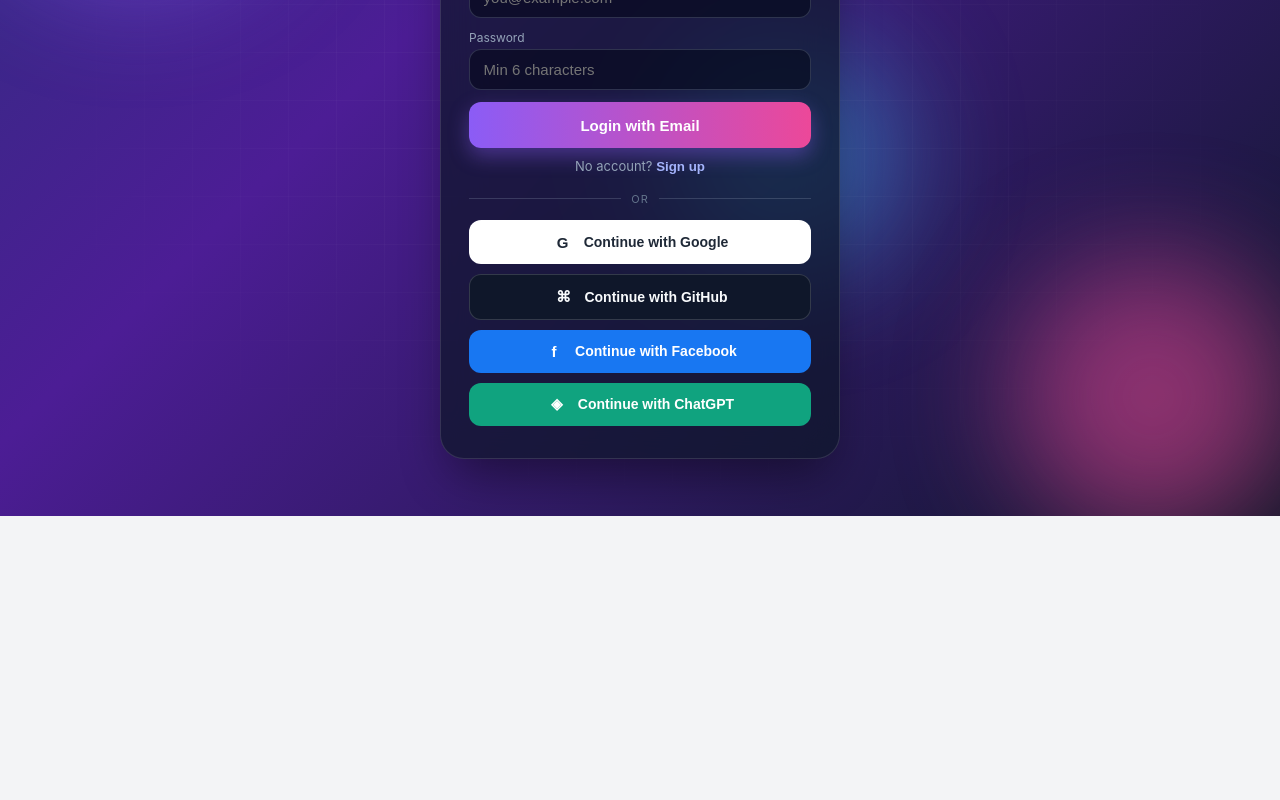
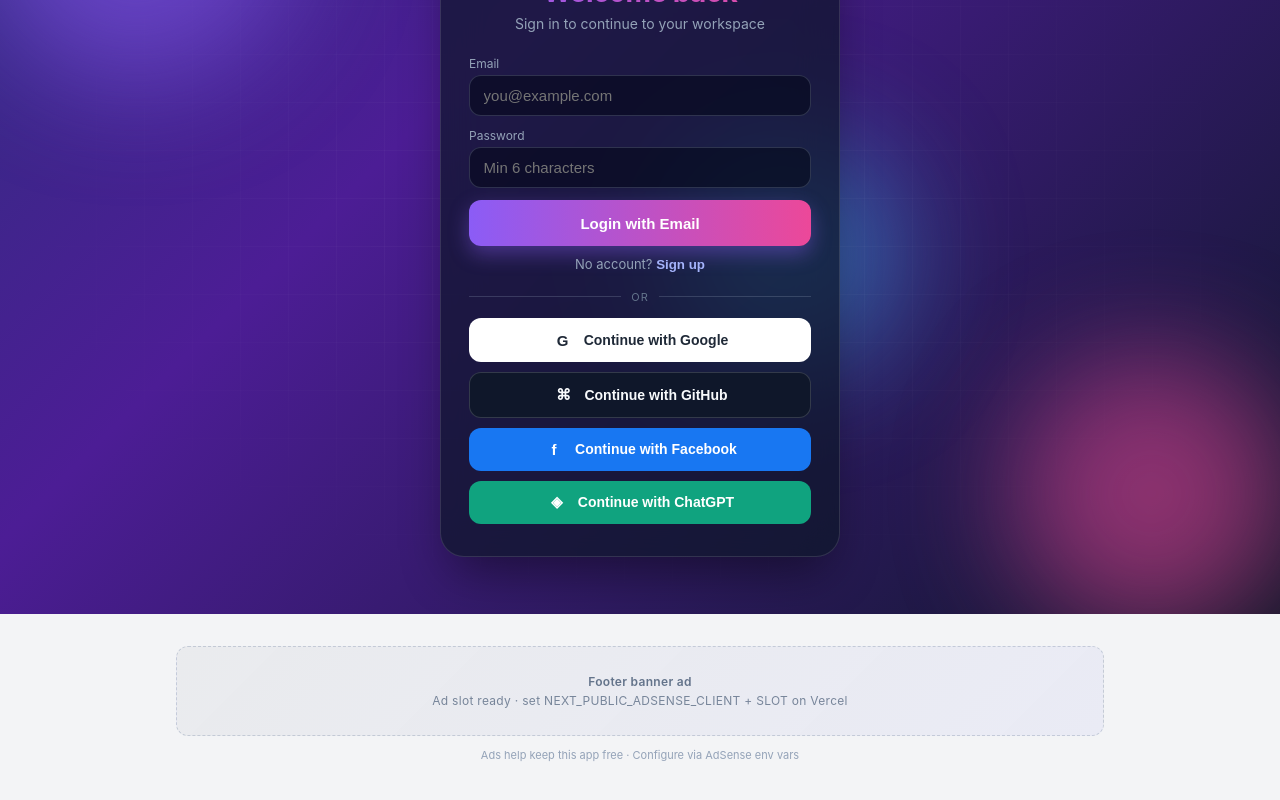
Before and after one commit to kumarsumit68439-code/github-oauth-login, a Next.js app: page /login in a window 1280 px wide. Shown: the part 284-1084 px from the top of the page. Before the commit the page ends 800 px from the top, so only its background shows below. Built offline with nearby package versions, Linux system fonts and the light colour scheme; no server answers.

Commit message:
Add AdSense-ready ad slots: banner component, script loader, home + layout placements

```diff
--- /dev/null
+++ b/app/components/AdBanner.tsx
@@ -0,0 +1,84 @@
+"use client";
+
+import { useEffect, useRef } from "react";
+
+type Props = {
+  slot?: string;
+  format?: "auto" | "horizontal" | "rectangle" | "vertical";
+  style?: React.CSSProperties;
+  className?: string;
+  label?: string;
+};
+
+/**
+ * Google AdSense unit.
+ * Set NEXT_PUBLIC_ADSENSE_CLIENT=ca-pub-xxxxxxxx
+ * and NEXT_PUBLIC_ADSENSE_SLOT_BANNER=1234567890 on Vercel.
+ * Until approved, shows a soft placeholder so layout stays stable.
+ */
+export default function AdBanner({
+  slot,
+  format = "auto",
+  style,
+  className,
+  label = "Advertisement",
+}: Props) {
+  const pushed = useRef(false);
+  const client = process.env.NEXT_PUBLIC_ADSENSE_CLIENT;
+  const adSlot = slot || process.env.NEXT_PUBLIC_ADSENSE_SLOT_BANNER;
+  const enabled = Boolean(client && adSlot && !client.includes("xxxxxxxx"));
+
+  useEffect(() => {
+    if (!enabled || pushed.current) return;
+    try {
+      // @ts-expect-error adsbygoogle
+      (window.adsbygoogle = window.adsbygoogle || []).push({});
+      pushed.current = true;
+    } catch {
+      /* ignore */
+    }
+  }, [enabled]);
+
+  if (!enabled) {
+    return (
+      <div
+        className={className}
+        style={{
+          width: "100%",
+          minHeight: 90,
+          display: "flex",
+          alignItems: "center",
+          justifyContent: "center",
+          borderRadius: 12,
+          border: "1px dashed rgba(148,163,184,0.45)",
+          background:
+            "linear-gradient(135deg, rgba(15,23,42,0.04), rgba(99,102,241,0.06))",
+          color: "#64748b",
+          fontSize: 12,
+          letterSpacing: 0.3,
+          ...style,
+        }}
+      >
+        <div style={{ textAlign: "center", padding: 12 }}>
+          <div style={{ fontWeight: 600, marginBottom: 4 }}>{label}</div>
+          <div style={{ opacity: 0.85 }}>
+            Ad slot ready · set NEXT_PUBLIC_ADSENSE_CLIENT + SLOT on Vercel
+          </div>
+        </div>
+      </div>
+    );
+  }
+
+  return (
+    <div className={className} style={{ width: "100%", overflow: "hidden", ...style }}>
+      <ins
+        className="adsbygoogle"
+        style={{ display: "block", minHeight: 90 }}
+        data-ad-client={client}
+        data-ad-slot={adSlot}
+        data-ad-format={format}
+        data-full-width-responsive="true"
+      />
+    </div>
+  );
+}
--- /dev/null
+++ b/app/components/AdSenseScript.tsx
@@ -0,0 +1,18 @@
+"use client";
+
+import Script from "next/script";
+
+export default function AdSenseScript() {
+  const client = process.env.NEXT_PUBLIC_ADSENSE_CLIENT;
+  if (!client || client.includes("xxxxxxxx")) return null;
+
+  return (
+    <Script
+      id="adsense-init"
+      async
+      strategy="afterInteractive"
+      src={`https://pagead2.googlesyndication.com/pagead/js/adsbygoogle.js?client=${client}`}
+      crossOrigin="anonymous"
+    />
+  );
+}
--- a/app/layout.tsx
+++ b/app/layout.tsx
@@ -1,6 +1,8 @@
 import type { Metadata } from "next";
 import { SessionProvider } from "./components/SessionProvider";
 import Navbar from "./components/Navbar";
+import AdSenseScript from "./components/AdSenseScript";
+import AdBanner from "./components/AdBanner";
 import "./globals.css";
 
 export const metadata: Metadata = {
@@ -16,9 +18,42 @@
   return (
     <html lang="en">
       <body>
+        <AdSenseScript />
         <SessionProvider>
           <Navbar />
+          <div
+            style={{
+              maxWidth: 960,
+              margin: "0 auto",
+              padding: "0.5rem 1rem 0",
+            }}
+          >
+            <AdBanner format="horizontal" label="Top banner ad" />
+          </div>
           {children}
+          <footer
+            style={{
+              maxWidth: 960,
+              margin: "2rem auto 1rem",
+              padding: "0 1rem 1.5rem",
+            }}
+          >
+            <AdBanner
+              format="horizontal"
+              label="Footer banner ad"
+              slot={process.env.NEXT_PUBLIC_ADSENSE_SLOT_FOOTER}
+            />
+            <p
+              style={{
+                textAlign: "center",
+                fontSize: 11,
+                color: "#94a3b8",
+                marginTop: 12,
+              }}
+            >
+              Ads help keep this app free · Configure via AdSense env vars
+            </p>
+          </footer>
         </SessionProvider>
       </body>
     </html>
```
Also changed, not shown: app/page.tsx (+21 -2 lines), 1 other file (tests, documents, lock files or other folders).
